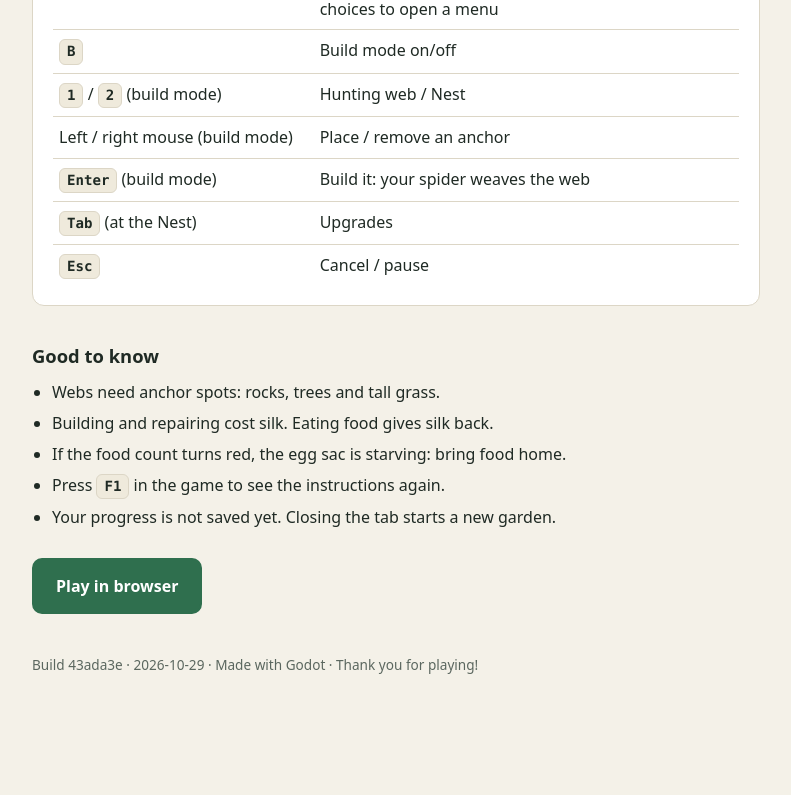
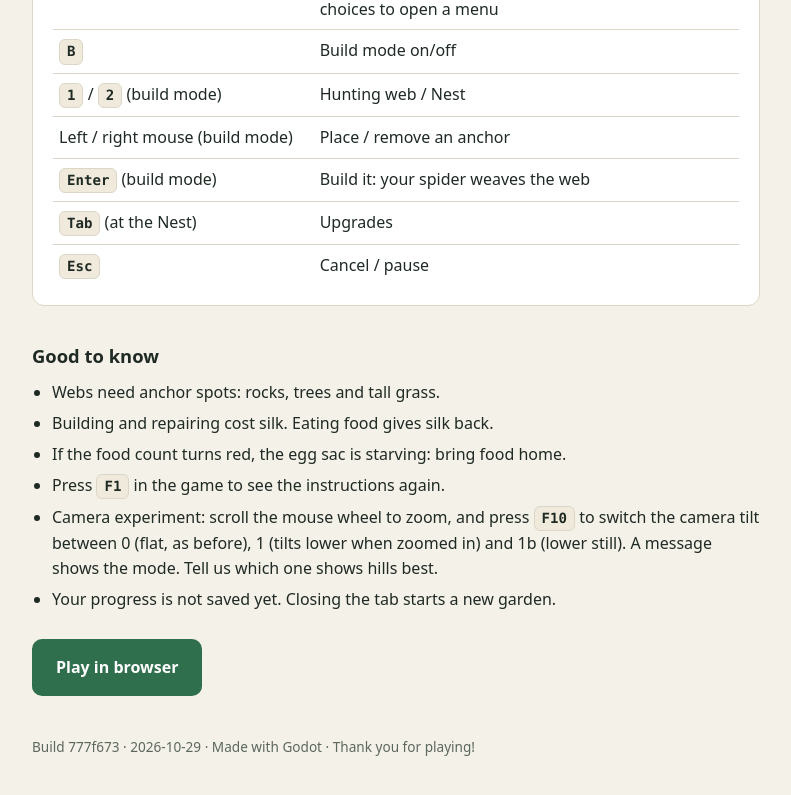
Before and after one commit to nikluc/webdeveloper-playtest, a plain HTML site: page index.html in a window 1280 px wide. Shown: the part 1089-1884 px from the top of the page, without its empty margins (244-1035 px from the left). Before the commit the page ends 1829 px from the top, so only its background shows below. Drawn offline with Linux system fonts and the light colour scheme.

Commit message:
Playtest build 777f673 · 2026-10-29

```diff
--- a/index.html
+++ b/index.html
@@ -121,6 +121,7 @@
     <li>Building and repairing cost silk. Eating food gives silk back.</li>
     <li>If the food count turns red, the egg sac is starving: bring food home.</li>
     <li>Press <kbd>F1</kbd> in the game to see the instructions again.</li>
+    <li>Camera experiment: scroll the mouse wheel to zoom, and press <kbd>F10</kbd> to switch the camera tilt between 0 (flat, as before), 1 (tilts lower when zoomed in) and 1b (lower still). A message shows the mode. Tell us which one shows hills best.</li>
     <li>Your progress is not saved yet. Closing the tab starts a new garden.</li>
   </ul>
 
@@ -128,7 +129,7 @@
     <a class="btn primary" href="play/">Play in browser</a>
   </div>
 
-  <footer>Build 43ada3e · 2026-10-29 · Made with Godot · Thank you for playing!</footer>
+  <footer>Build 777f673 · 2026-10-29 · Made with Godot · Thank you for playing!</footer>
 </main>
 </body>
 </html>
```
Also changed, not shown: play/index.html (+1 -1 lines), 1 other file.
